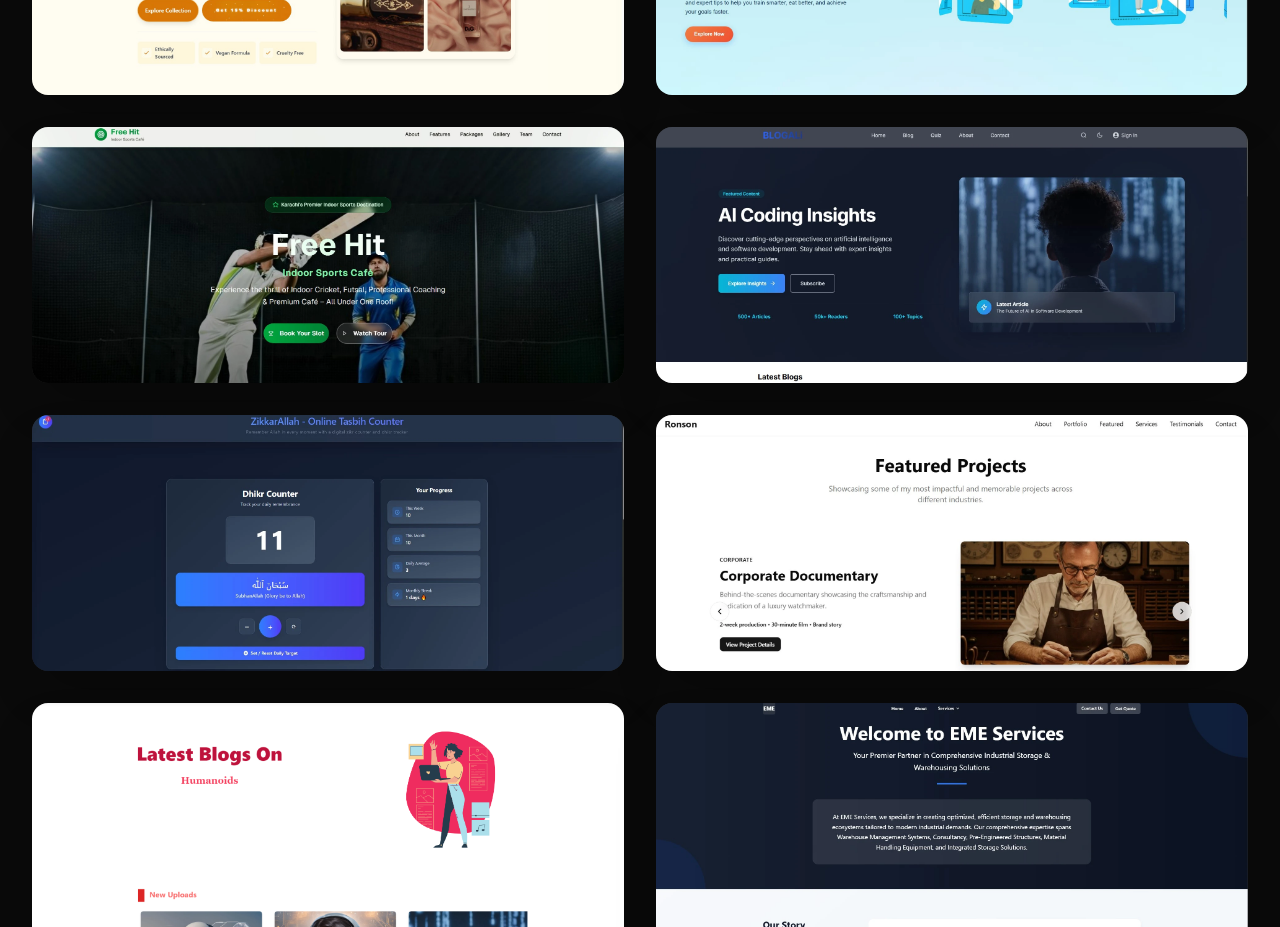
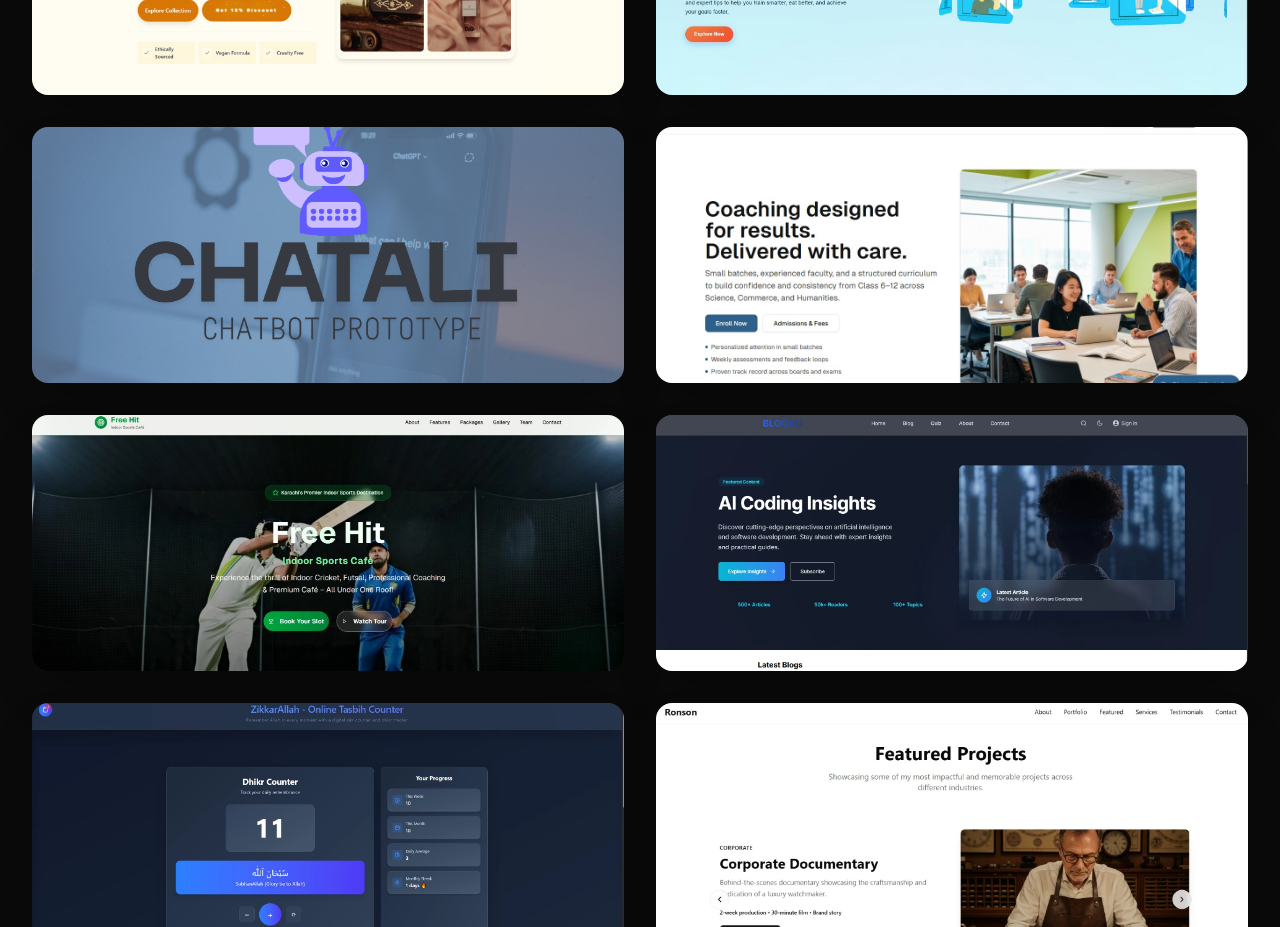
Before and after one commit to AAliKKhan/Portfolio, a Next.js app: page / in a window 1280 px wide. Shown: the part 4000-4927 px from the top of the page. Built offline with nearby package versions, Linux system fonts and the light colour scheme.

Commit message:
added chatali and the scholars in projects

```diff
--- a/src/app/Components/Projects/projects.tsx
+++ b/src/app/Components/Projects/projects.tsx
@@ -19,36 +19,48 @@
   },
   {
     id: 3,
+    title: "CHATALI",
+    image: "/CHATALI.png",
+    link: "https://aalikkhan-chatbot-chatali-main-jq4ncf.streamlit.app/",
+  },
+    {
+    id: 4,
+    title: "The Scholars Learning Center",
+    image: "/Scholar.jpg",
+    link: "https://thescholarslearningcenter.vercel.app/",
+  },
+    {
+    id: 5,
     title: "Free Hit Indoor Cricket",
     image: "/indoor.webp",
     link: "https://indoor-cricket-website.vercel.app/",
   },
   {
-    id: 4,
+    id: 6,
     title: "Blogaly 2.0",
     image: "/blogaly2.0.webp",
     link: "https://blog-website-plum-pi.vercel.app/",
   },
   {
-    id: 5,
+    id: 7,
     title: "Zikkar Allah",
     image: "/zikar.webp",
     link: "https://zikarallah.vercel.app/",
   },
   {
-    id: 6,
+    id: 8,
     title: "Photographers Portfolio",
     image: "/photo.webp",
     link: "https://photographes-portfolio-website.vercel.app/",
   },
   {
-    id: 7,
+    id: 9,
     title: "Blogaly",
     image: "/5.png",
     link: "https://blogali-tau.vercel.app/",
   },
   {
-    id: 8,
+    id: 10,
     title: "EME Services",
     image: "/eme.webp",
     link: "https://emeservices.vercel.app/",
```
Also changed, not shown: public/CHATALI.png (added), public/Scholar.jpg (added).
